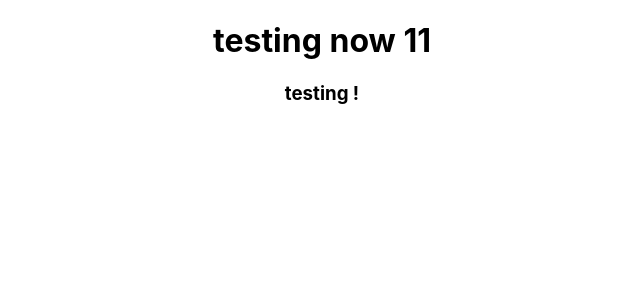
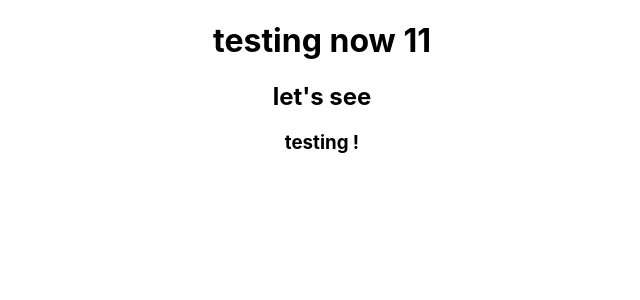
Before and after one commit to Sun5hine/Routing-, a React (Create React App) app: page / in a window 1280 px wide. Shown: the top 300 px of the page, without its empty margins (318-958 px from the left). Built offline with nearby package versions, Linux system fonts and the light colour scheme.

Commit message:
Update App.js

```diff
--- a/src/App.js
+++ b/src/App.js
@@ -7,6 +7,7 @@ class App extends Component {
     return (
       <div className="App">
        <h1> testing now 11</h1>
+      <h2> let's see </h2>
 
         <h3> testing !</h3>
       </div>
```
